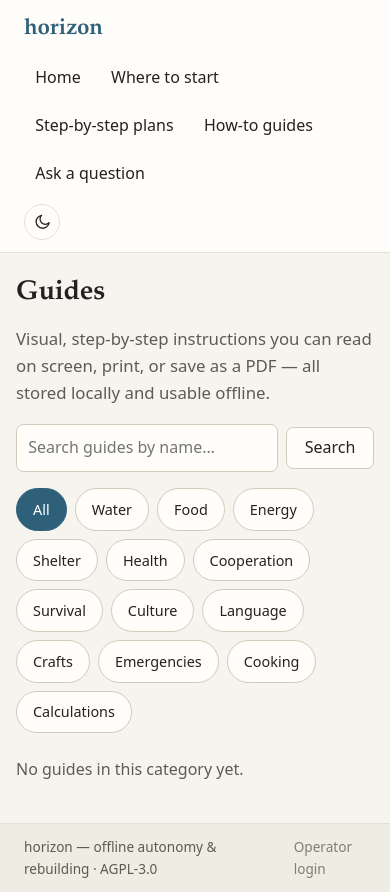
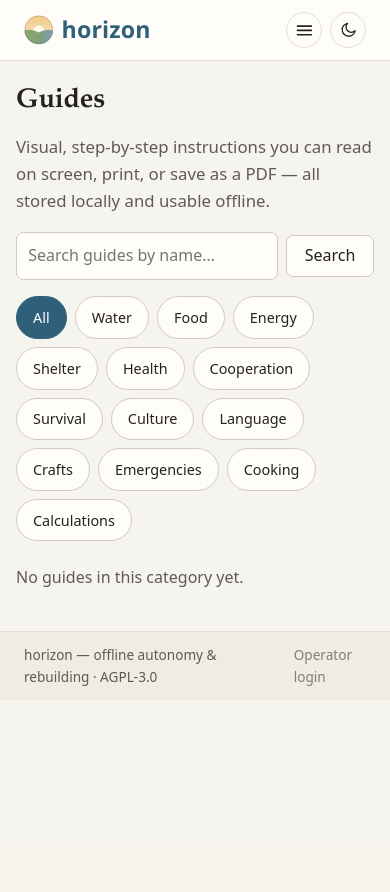
Before and after one commit to richardkfm/horizon, a FastAPI app: page /guides in a window 390 px wide. After the commit the page ends 686 px from the top, so only its background shows below. Run offline with FastAPI, Linux system fonts and the light colour scheme; parts of the project's set-up code (start-up, migrations or seed data) failed here and were passed over.

Commit message:
Improve mobile header: collapsible menu, logo mark, favicon
On phone widths the nav links stacked into several tall rows and ate
roughly half the first screen. They now collapse behind a hamburger
menu, leaving the header as a single compact row until tapped open.
The toggle is plain JS so it works in low-power mode too; on desktop
the nav stays inline.

Also add a small inline-SVG logo mark (sun over hills and water) beside
the wordmark and a vendored favicon.svg, and move the wordmark to a
soft rounded font stack. All assets are local — the brand stays fully
offline.

Verified with Playwright at 375x812 and 1200x800: zero horizontal
overflow on every page, menu opens/closes, desktop nav unchanged.

Co-Authored-By: Claude Opus 4.8 <noreply@anthropic.com>
Claude-Session: https://claude.ai/code/session_015FtK16bWeSH1YzcYSwebiL

```diff
--- a/src/horizon/web/static/app.css
+++ b/src/horizon/web/static/app.css
@@ -40,6 +40,10 @@
   --font-sans: system-ui, -apple-system, "Segoe UI", Roboto, sans-serif;
   --font-serif: "Iowan Old Style", "Palatino Linotype", Palatino, Georgia,
     "Times New Roman", serif;
+  /* Soft, rounded stack for the wordmark, echoing the horizon logo. Resolves to
+     fonts already on the device, so the brand stays fully offline. */
+  --font-rounded: ui-rounded, "SF Pro Rounded", "Hiragino Maru Gothic ProN",
+    "Quicksand", "Varela Round", "Segoe UI", system-ui, sans-serif;
 
   /* Spacing scale. */
   --space-1: 0.25rem;
@@ -174,14 +178,48 @@ a:hover { color: var(--accent-strong); }
 .footer-admin:hover { text-decoration: underline; }
 
 .brand {
-  font-family: var(--font-serif);
-  font-weight: 600;
-  font-size: 1.4rem;
-  letter-spacing: -0.01em;
+  display: inline-flex;
+  align-items: center;
+  gap: 0.5rem;
+  font-family: var(--font-rounded);
+  font-weight: 700;
+  font-size: 1.45rem;
+  letter-spacing: 0.005em;
   color: var(--accent);
   text-decoration: none;
 }
 .brand:hover { color: var(--accent-strong); }
+.brand:hover .brand-mark { transform: scale(1.05); }
+.brand-mark {
+  width: 1.85rem;
+  height: 1.85rem;
+  flex: none;
+  color: var(--fg);
+  transition: transform 0.15s ease;
+}
+.brand-text { line-height: 1; }
+
+/* Hamburger toggle: only shown on narrow screens (see media query). */
+.nav-toggle {
+  display: none;
+  align-items: center;
+  justify-content: center;
+  width: 2.25rem;
+  height: 2.25rem;
+  padding: 0;
+  border: 1px solid var(--border);
+  border-radius: var(--radius-pill);
+  background: var(--surface);
+  color: var(--fg);
+  cursor: pointer;
+}
+.nav-toggle:hover { border-color: var(--accent); color: var(--accent); }
+.nav-toggle svg { width: 1.3rem; height: 1.3rem; }
+.nav-toggle .icon-close { display: none; }
+.nav-toggle[aria-expanded="true"] .icon-menu { display: none; }
+.nav-toggle[aria-expanded="true"] .icon-close { display: block; }
+
+.header-actions { display: flex; align-items: center; gap: var(--space-2); }
 
 .site-header nav { display: flex; flex-wrap: wrap; gap: 0.35rem 0.5rem; margin-left: auto; }
 .site-header nav a {
@@ -673,8 +711,24 @@ body.low-power .guide blockquote { background: none; }
 /* Narrow screens ---------------------------------------------------------- */
 
 @media (max-width: 640px) {
-  .site-header { flex-wrap: wrap; gap: var(--space-2) var(--space-4); }
-  .site-header nav { margin-left: 0; width: 100%; gap: 0.25rem 0.5rem; }
+  /* Header collapses to a single compact row; the nav drops into a menu behind
+     the hamburger so it no longer eats half the screen. */
+  .site-header { flex-wrap: wrap; gap: var(--space-2) var(--space-3); }
+  .nav-toggle { display: inline-flex; }
+  .header-actions { order: 1; margin-left: auto; }
+  .site-header nav {
+    order: 2;
+    width: 100%;
+    margin-left: 0;
+    flex-direction: column;
+    gap: 0.15rem;
+    margin-top: var(--space-2);
+    padding-top: var(--space-2);
+    border-top: 1px solid var(--border);
+    display: none;
+  }
+  .site-header nav.open { display: flex; }
+  .site-header nav a { width: 100%; }
   .content { padding: var(--space-5) var(--space-4); }
   .intro h1 { font-size: 2rem; }
   h1, .journey-detail h1, .guide h1 { font-size: 1.7rem; }
--- a/src/horizon/web/templates/base.html
+++ b/src/horizon/web/templates/base.html
@@ -4,6 +4,8 @@
   <meta charset="utf-8" />
   <meta name="viewport" content="width=device-width, initial-scale=1" />
   <title>{% block title %}horizon{% endblock %}</title>
+  <link rel="icon" href="/static/favicon.svg" type="image/svg+xml" />
+  <link rel="mask-icon" href="/static/favicon.svg" color="#5b8aa6" />
   {% if not low_power_enabled() %}
   <!-- Set the colour theme before the page paints to avoid a flash. Reads the
        on-device choice (a single display preference, not an account); falls back
@@ -35,14 +37,43 @@
   </div>
   {% endif %}
   <header class="site-header">
-    <a class="brand" href="/">horizon</a>
-    <nav>
+    <a class="brand" href="/">
+      <svg class="brand-mark" viewBox="0 0 32 32" aria-hidden="true" focusable="false">
+        <defs>
+          <clipPath id="brand-clip"><circle cx="16" cy="16" r="15.5"/></clipPath>
+          <linearGradient id="brand-sky" x1="0" y1="0" x2="0" y2="1">
+            <stop offset="0" stop-color="#f3c98a"/>
+            <stop offset="1" stop-color="#fbe7c2"/>
+          </linearGradient>
+          <linearGradient id="brand-land" x1="0" y1="0" x2="1" y2="0">
+            <stop offset="0" stop-color="#8aa86f"/>
+            <stop offset="0.55" stop-color="#7fa07a"/>
+            <stop offset="1" stop-color="#7ba0bd"/>
+          </linearGradient>
+        </defs>
+        <g clip-path="url(#brand-clip)">
+          <rect width="32" height="32" fill="url(#brand-sky)"/>
+          <circle cx="16" cy="17" r="6" fill="#fff6e3"/>
+          <circle cx="16" cy="17" r="4.2" fill="#fffaf0"/>
+          <path d="M0,17 C6,15 10,16 16,19 C22,16 26,15 32,17 L32,32 L0,32 Z" fill="url(#brand-land)"/>
+        </g>
+        <circle cx="16" cy="16" r="15" fill="none" stroke="currentColor" stroke-opacity="0.18" stroke-width="1"/>
+      </svg>
+      <span class="brand-text">horizon</span>
+    </a>
+    <nav id="site-nav" class="site-nav">
       <a href="/">Home</a>
       <a href="/recommend">Where to start</a>
       <a href="/journeys">Step-by-step plans</a>
       <a href="/guides">How-to guides</a>
       {% if assistant_enabled() %}<a href="/assistant">Ask a question</a>{% endif %}
     </nav>
+    <div class="header-actions">
+      <button type="button" class="nav-toggle no-print" id="nav-toggle"
+              aria-label="Show navigation menu" aria-controls="site-nav" aria-expanded="false">
+        <svg class="icon-menu" viewBox="0 0 24 24" fill="none" stroke="currentColor" stroke-width="1.9" stroke-linecap="round" aria-hidden="true"><path d="M4 7h16M4 12h16M4 17h16"/></svg>
+        <svg class="icon-close" viewBox="0 0 24 24" fill="none" stroke="currentColor" stroke-width="1.9" stroke-linecap="round" aria-hidden="true"><path d="M6 6l12 12M18 6L6 18"/></svg>
+      </button>
       {% if not low_power_enabled() %}
       <button type="button" class="theme-toggle no-print" id="theme-toggle"
               aria-label="Switch between light and dark theme"
@@ -51,6 +82,7 @@
         <svg class="icon-sun" viewBox="0 0 24 24" fill="none" stroke="currentColor" stroke-width="1.7" stroke-linecap="round" stroke-linejoin="round" aria-hidden="true"><circle cx="12" cy="12" r="4"/><path d="M12 2v2M12 20v2M4.9 4.9l1.4 1.4M17.7 17.7l1.4 1.4M2 12h2M20 12h2M4.9 19.1l1.4-1.4M17.7 6.3l1.4-1.4"/></svg>
       </button>
       {% endif %}
+    </div>
   </header>
   <main class="content">
     {% block content %}{% endblock %}
@@ -59,6 +91,28 @@
     <span>horizon — offline autonomy &amp; rebuilding · AGPL-3.0</span>
     <a class="footer-admin no-print" href="/admin">Operator login</a>
   </footer>
+  <script>
+    // Collapsible navigation for small screens. Plain JS so it works in every
+    // mode (including low-power, where Alpine is skipped).
+    (function () {
+      var toggle = document.getElementById("nav-toggle");
+      var nav = document.getElementById("site-nav");
+      if (!toggle || !nav) return;
+      toggle.addEventListener("click", function () {
+        var open = nav.classList.toggle("open");
+        toggle.setAttribute("aria-expanded", open ? "true" : "false");
+        toggle.setAttribute("aria-label", open ? "Hide navigation menu" : "Show navigation menu");
+      });
+      // Tapping a link should close the menu again on mobile.
+      nav.addEventListener("click", function (e) {
+        if (e.target.closest("a") && nav.classList.contains("open")) {
+          nav.classList.remove("open");
+          toggle.setAttribute("aria-expanded", "false");
+          toggle.setAttribute("aria-label", "Show navigation menu");
+        }
+      });
+    })();
+  </script>
   {% if not low_power_enabled() %}
   <script>
     (function () {
```
Also changed, not shown: CHANGELOG.md, src/horizon/web/static/favicon.svg (added). Lines whose indentation alone changed are shown as unchanged.
